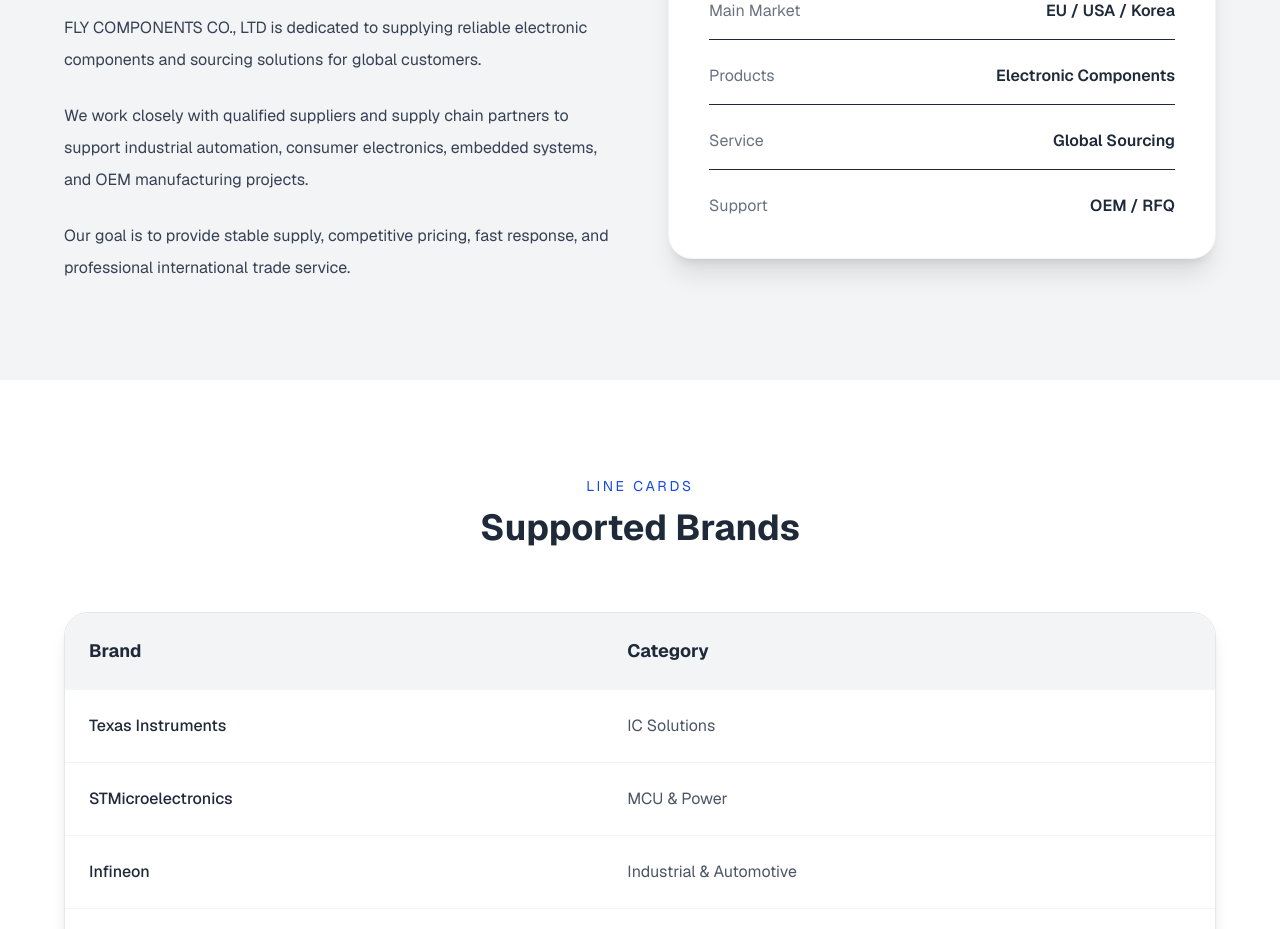
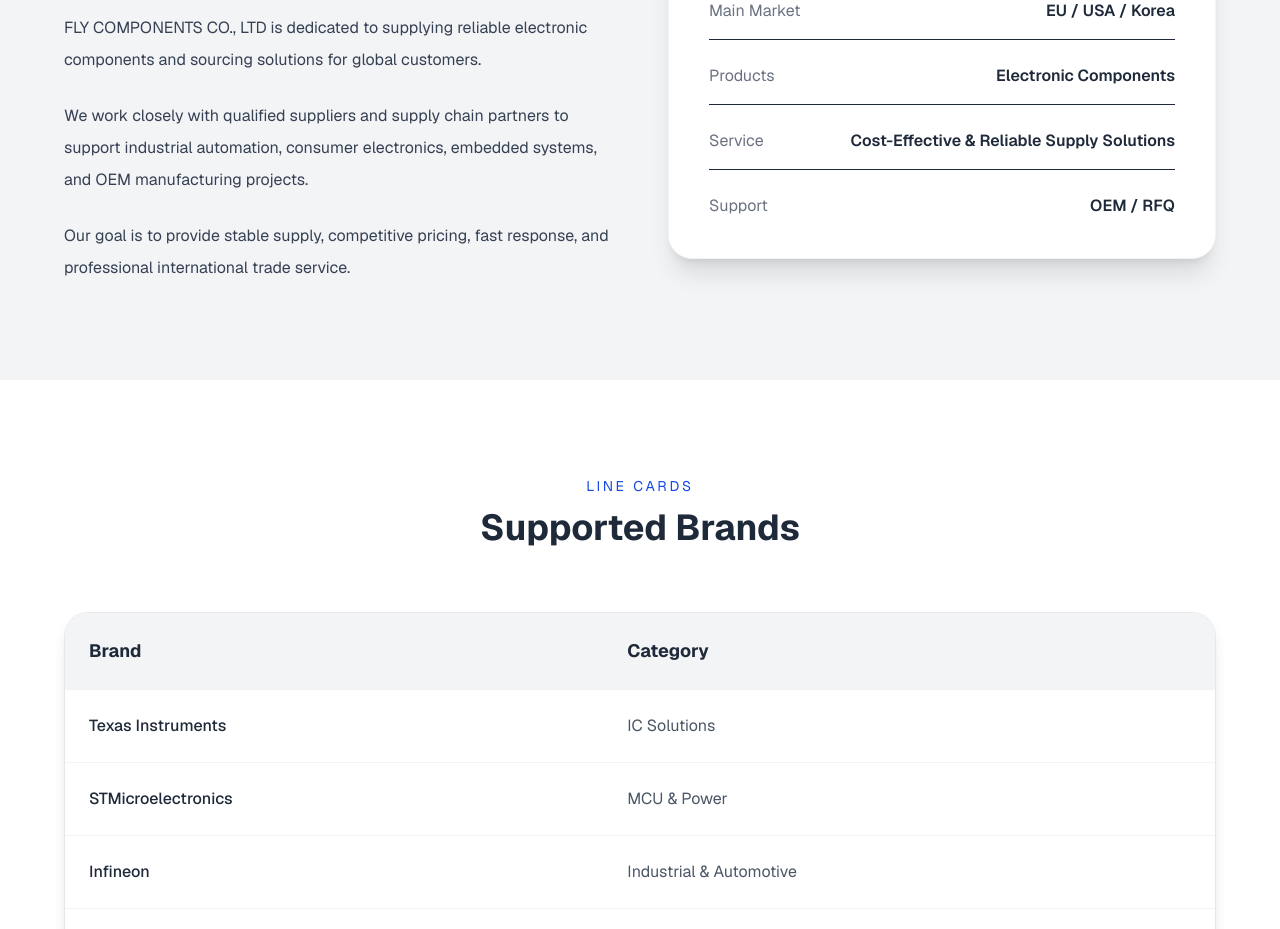
Before and after one commit to ajr2026/fly-components, a Next.js app: page / in a window 1280 px wide. Shown: the part 1940-2869 px from the top of the page. Built offline with nearby package versions, Linux system fonts and the light colour scheme.

Commit message:
Update page.tsx

```diff
--- a/app/page.tsx
+++ b/app/page.tsx
@@ -170,7 +170,7 @@
 
               <div className="flex justify-between border-b pb-4">
                 <span className="text-gray-500">Service</span>
-                <span className="font-semibold">Global Sourcing</span>
+                <span className="font-semibold">Cost-Effective & Reliable Supply Solutions</span>
               </div>
 
               <div className="flex justify-between">
```
